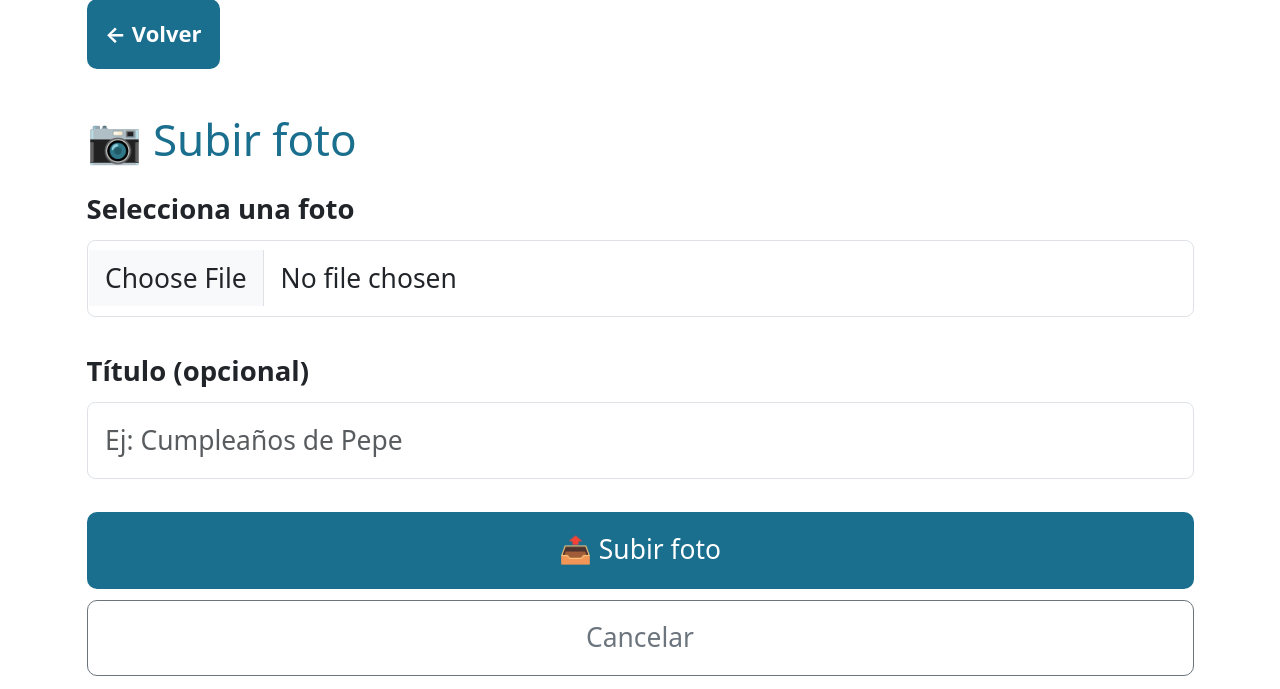
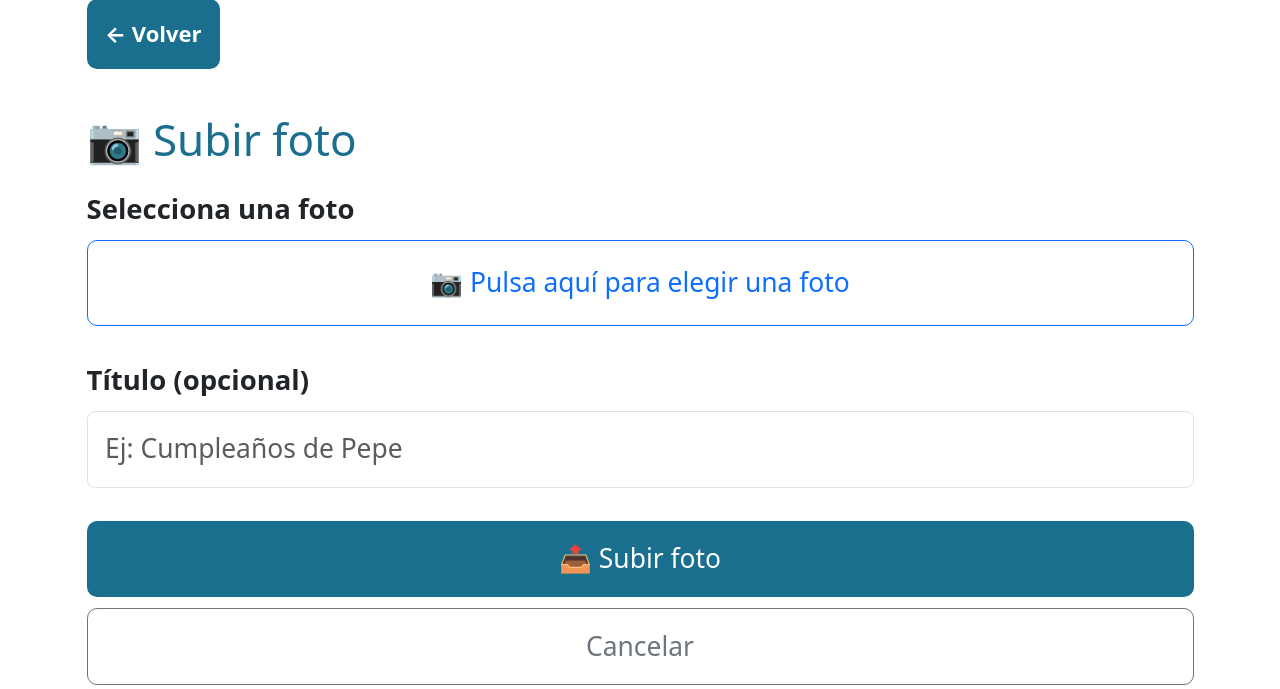
Before and after one commit to yagogl/conectamayor, a Django app: page /galeria/subir/ in a window 1280 px wide. Shown: the part 111-800 px from the top of the page. Run offline with Django 5.2, Linux system fonts and the light colour scheme; a user stored in the database is signed in; tables that the repository leaves empty hold one stand-in row (values such as "Sample post").

Commit message:
Mejoras AIPO: foto pantalla completa, selector foto claro, borrar fotos, LOGIN_URL

```diff
--- a/conectamayor/settings.py
+++ b/conectamayor/settings.py
@@ -130,3 +130,5 @@ MEDIA_ROOT = os.path.join(BASE_DIR, 'media')
 
 # Modelo de usuario personalizado
 AUTH_USER_MODEL = 'usuarios.Usuario'
+
+LOGIN_URL = '/login/'
--- a/galeria/templates/galeria/detalle.html
+++ b/galeria/templates/galeria/detalle.html
@@ -27,7 +27,10 @@
         {% endif %}
     </div>
 
-    <img src="{{ foto.imagen.url }}" alt="{{ foto.titulo|default:'Foto' }}" class="foto-grande">
+    <img src="{{ foto.imagen.url }}" alt="{{ foto.titulo|default:'Foto' }}" class="foto-grande"
+        onclick="this.requestFullscreen()" style="cursor: pointer;"
+        title="Pulsa para ver en pantalla completa">
+    <p class="text-muted text-center small mt-1">🔍 Pulsa la foto para verla en pantalla completa</p>
 
     {% if foto.titulo %}
     <h4 class="mt-3">{{ foto.titulo }}</h4>
--- a/galeria/templates/galeria/subir.html
+++ b/galeria/templates/galeria/subir.html
@@ -18,7 +18,12 @@
             <label class="form-label fw-bold {% if user.es_mayor %}fs-5{% endif %}">
                 Selecciona una foto
             </label>
-            <input type="file" name="imagen" class="form-control" accept="image/*" required>
+            <label class="btn btn-lg btn-outline-primary w-100 py-3" style="cursor: pointer;" id="label-foto">
+                📷 Pulsa aquí para elegir una foto
+                <input type="file" name="imagen" accept="image/*" required
+                    style="display: none;"
+                    onchange="document.getElementById('label-foto').childNodes[0].textContent = '✅ Foto seleccionada: ' + this.files[0].name + ' ';">
+            </label>
         </div>
         <div class="mb-4">
             <label class="form-label fw-bold {% if user.es_mayor %}fs-5{% endif %}">
```
Also changed, not shown: galeria/templates/galeria/lista.html (+7 -0 lines).
